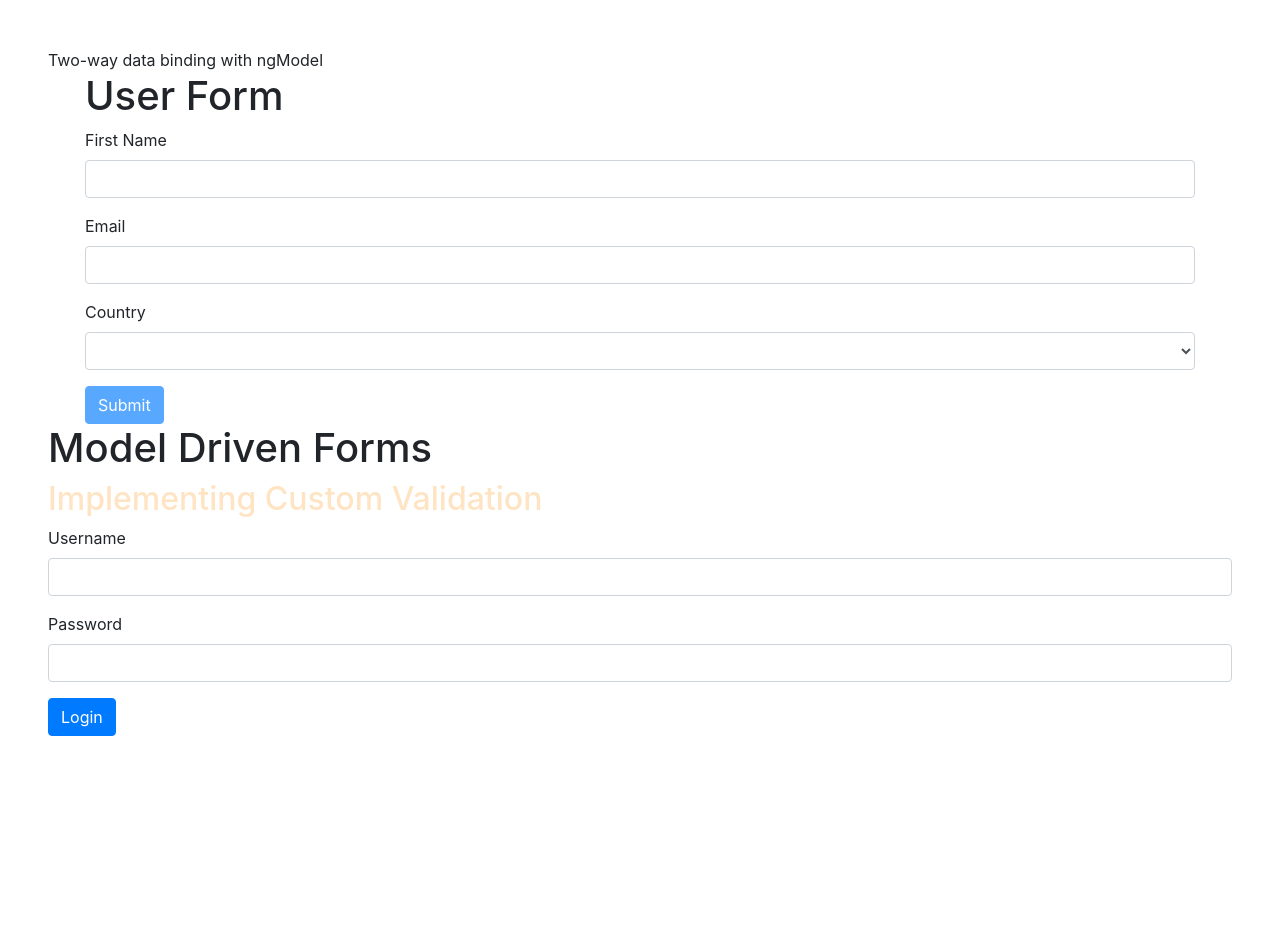
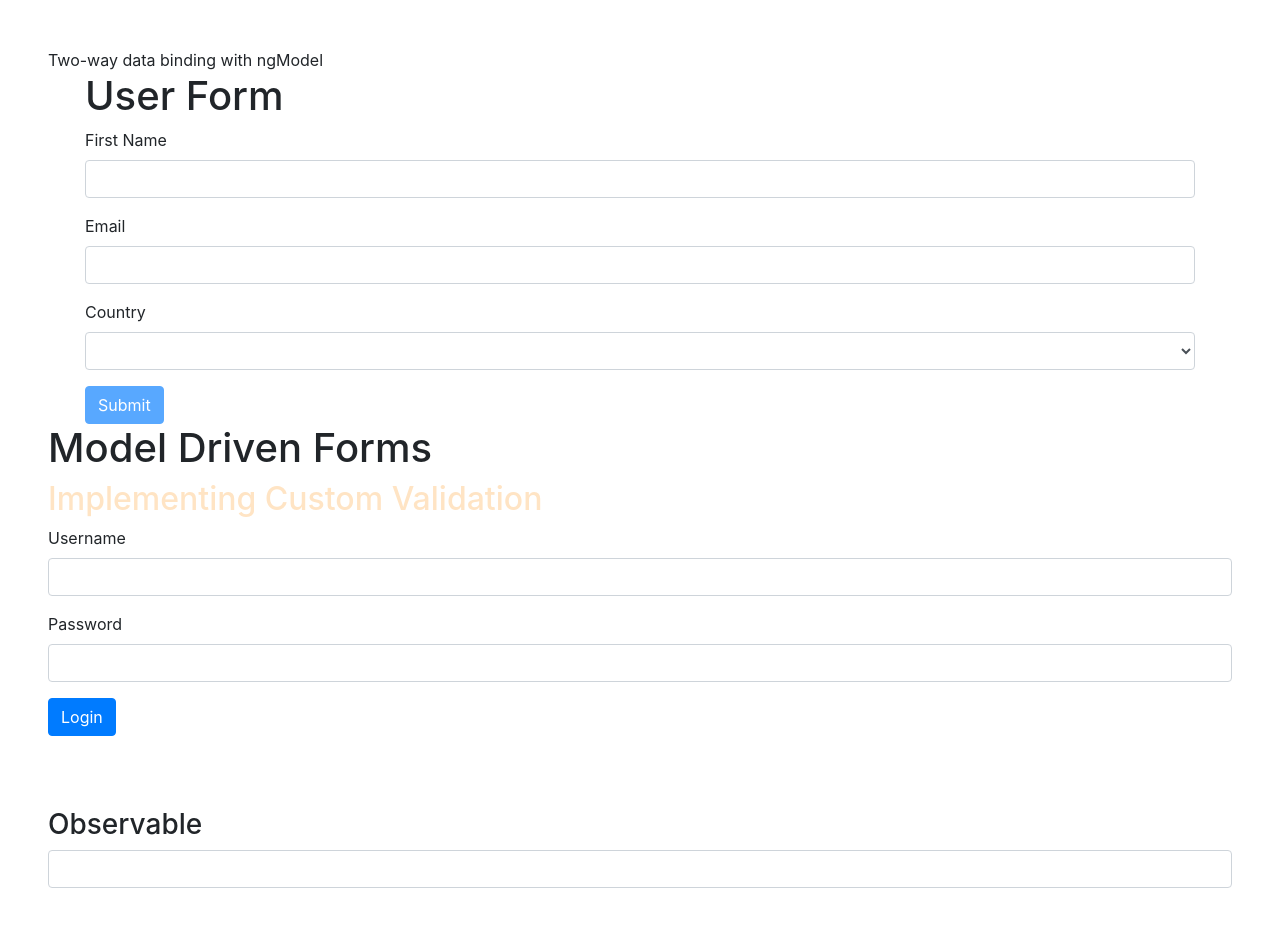
Before and after one commit to Aramex86/angular-practice, an Angular app: page / in a window 1280 px wide. Shown: the top 926 px of the page. Before the commit the page ends 800 px from the top, so only its background shows below. Built offline with nearby package versions, Linux system fonts and the light colour scheme.

Commit message:
observables

```diff
--- a/package.json
+++ b/package.json
@@ -24,7 +24,6 @@
     "@ngrx/store-devtools": "^8.6.0",
     "bootstrap": "^4.4.1",
     "boxicons": "^2.0.5",
-    "rxjs": "^6.5.4",
     "tslib": "^1.10.0",
     "zone.js": "~0.10.2"
   },
--- a/src/app/login-user/login-user.component.html
+++ b/src/app/login-user/login-user.component.html
@@ -47,3 +47,9 @@
 
   >Login</button>
 </form>
+<br>
+<br>
+<br>
+<h3>{{title3}}</h3>
+
+<input class="form-control" type="search" [formControl]='searchControl'>
--- a/src/app/login-user/login-user.component.ts
+++ b/src/app/login-user/login-user.component.ts
@@ -1,6 +1,7 @@
 import { Component, OnInit } from '@angular/core';
-import {FormBuilder, FormGroup ,Validators} from '@angular/forms';
+import { FormBuilder, FormGroup, Validators, FormControl } from '@angular/forms';
 import { PasswordValidator } from './../passwordValodator';
+import {filter, debounceTime, distinctUntilChanged} from 'rxjs/operators';
 
 @Component({
   selector: 'app-login-user',
@@ -13,18 +14,31 @@
 
   title2 = 'Implementing Custom Validation';
 
+  title3 = 'Observable';
+
   /* form = new FormGroup({
     username: new FormControl('', Validators.required),
     password: new FormControl('', Validators.required),
   }); */
 
+  searchControl = new FormControl();
+
   form: FormGroup;
+
   constructor(fb: FormBuilder) {
       this.form = fb.group({
         username: ['', Validators.required],
         password: ['', Validators.compose([Validators.required,
            PasswordValidator.cannotContainSpace])]
       });
+
+      this.searchControl.valueChanges.pipe(
+        filter(text => text.length >= 3),
+        debounceTime(4000),
+        distinctUntilChanged()
+      ).subscribe(value => {console.log(value)});
+
+
 
    }
 
@@ -34,4 +48,6 @@
     console.log(this.form.value);
   }
 
+
+
 }
```
Also changed, not shown: 1 other file (tests, documents, lock files or other folders).
